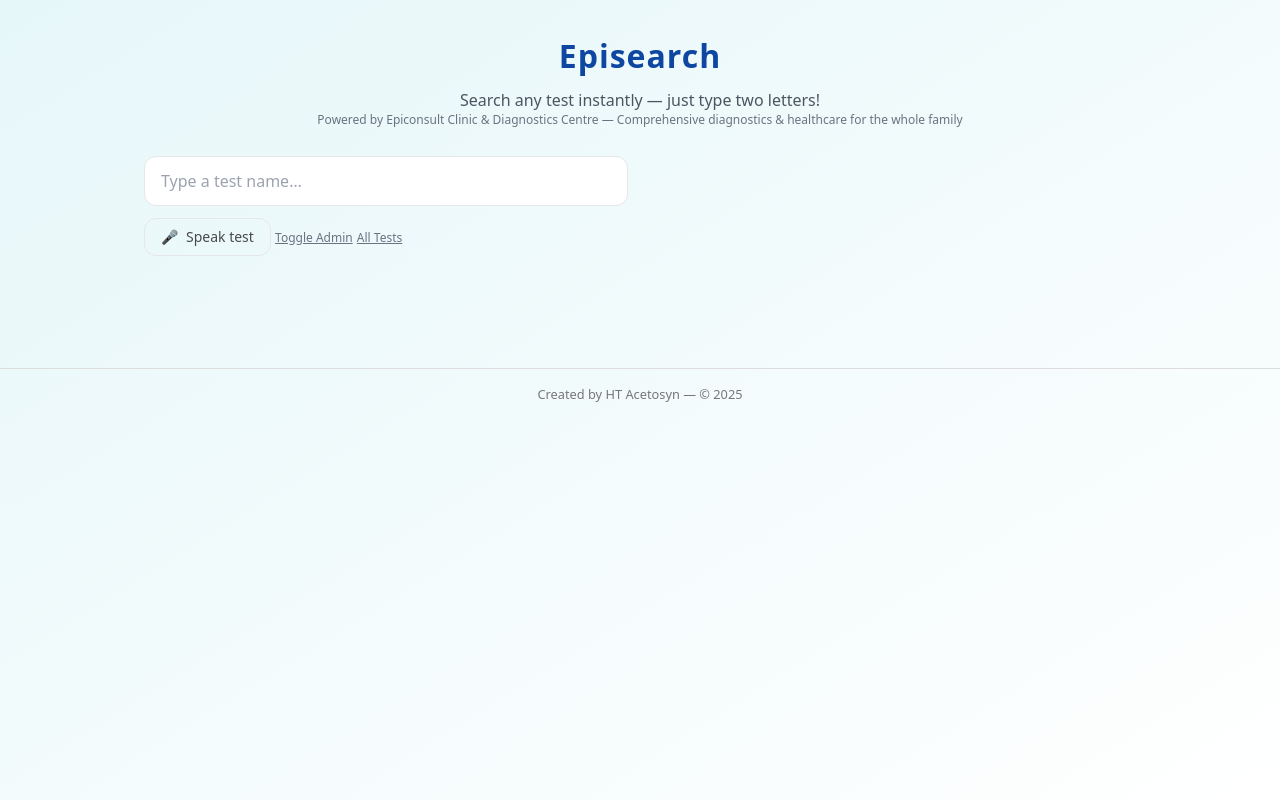
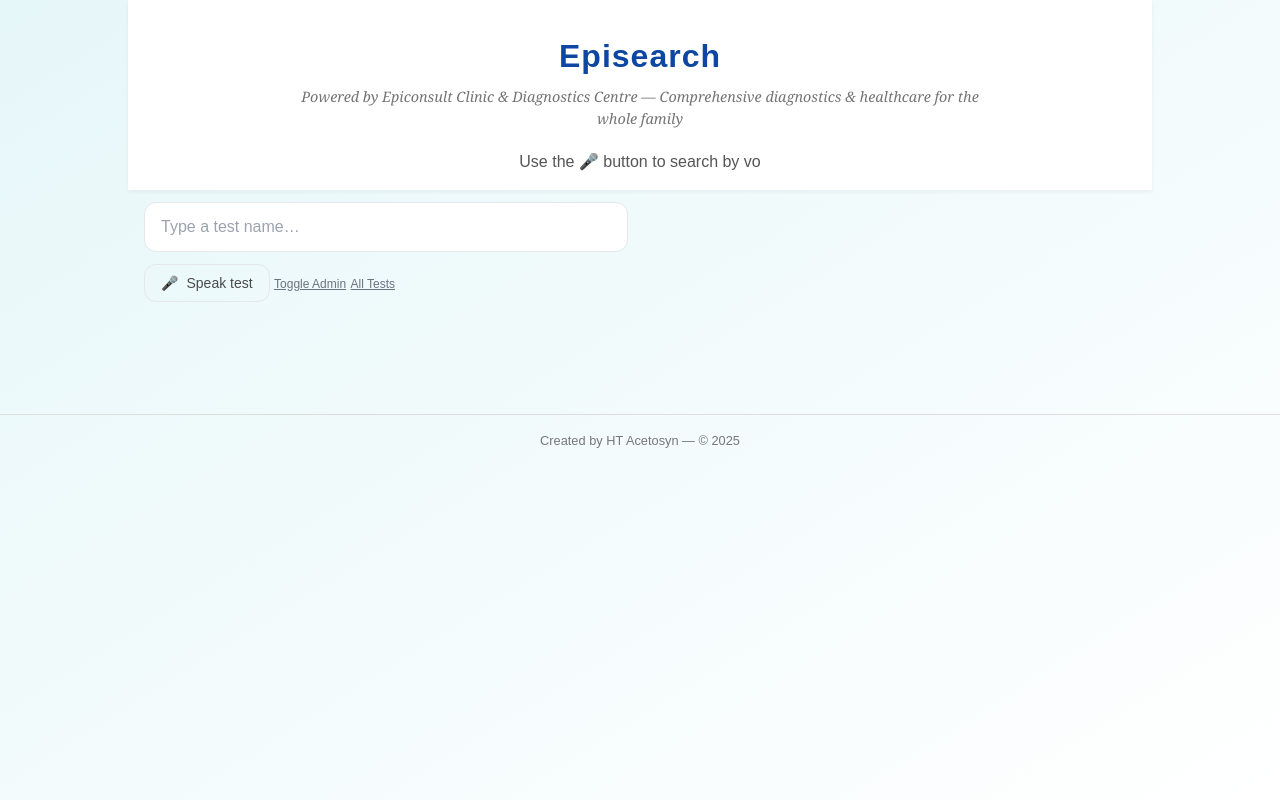
Before and after one commit to acetosyn/Episearch, a Flask app: page / in a window 1280 px wide. Run offline with Flask 3, Linux system fonts and the light colour scheme; some libraries are stand-ins or nearby versions.

Commit message:
All files added on second commit

```diff
--- a/static/css/style.css
+++ b/static/css/style.css
@@ -1,14 +1,32 @@
 :root {
-  --teal: #0D47A1; /* Updated main color */
+  --teal: #0D47A1; /* Main brand color */
   --text: #4A4A4A;
+  --light-bg: #f8f9fa;
+  --white: #ffffff;
 }
 
 body {
+  font-family: Arial, sans-serif;
+  margin: 0;
   color: var(--text);
+  background: var(--light-bg);
 }
 
 .bg-gradient {
   background: linear-gradient(to bottom right, #e6f7f9, #ffffff);
+}
+
+/* Logo / Header - Centered layout */
+header {
+  display: flex;
+  flex-direction: column;
+  align-items: center;
+  justify-content: center;
+  text-align: center;
+  gap: 0.25rem;
+  padding: 1rem 2rem;
+  background: var(--white);
+  box-shadow: 0 2px 4px rgba(0,0,0,0.05);
 }
 
 .logo-text {
@@ -18,11 +36,97 @@
   letter-spacing: 1px;
 }
 
+/* Tagline directly under logo */
+.powered-by {
+  font-style: italic;
+  font-size: 0.9rem;
+  font-family: 'Georgia', serif;
+  color: rgba(0, 0, 0, 0.55); /* Semi-transparent for elegance */
+  margin-top: 0.15rem; /* Very little space from logo */
+  margin-bottom: 0.5rem; /* Small gap before typewriter */
+  max-width: 700px;
+}
+
+/* Typewriter text under tagline */
+#typewriter {
+  display: block;
+  min-height: 1.5em; /* Prevents layout shift during typing */
+  color: #555;
+}
+
+/* Search Bar */
+.search-bar {
+  display: flex;
+  gap: 0.5rem;
+  margin: 2rem auto;
+  max-width: 600px;
+  padding: 0 1rem;
+}
+
+.search-bar input {
+  flex: 1;
+  padding: 0.75rem;
+  border-radius: 6px;
+  border: 1px solid #ccc;
+  font-size: 1rem;
+}
+
+.search-bar button {
+  padding: 0.75rem 1.25rem;
+  border: none;
+  background: var(--teal);
+  color: var(--white);
+  font-size: 1rem;
+  border-radius: 6px;
+  cursor: pointer;
+}
+
+.search-bar button:hover {
+  background: #08306b;
+}
+
+/* Test Results / Categories */
+.results-grid {
+  display: grid;
+  grid-template-columns: repeat(auto-fit, minmax(250px, 1fr));
+  gap: 1rem;
+  padding: 1rem 2rem;
+}
+
+.result-card {
+  background: var(--white);
+  padding: 1rem;
+  border-radius: 8px;
+  box-shadow: 0 1px 4px rgba(0,0,0,0.08);
+  transition: transform 0.2s ease, box-shadow 0.2s ease;
+}
+
 .result-card:hover {
-  transform: translateY(-1px);
+  transform: translateY(-2px);
+  box-shadow: 0 4px 8px rgba(0,0,0,0.12);
+}
+
+.result-title {
+  font-weight: 600;
+  margin-bottom: 0.5rem;
+  color: var(--teal);
+}
+
+.result-price {
+  font-weight: bold;
+  color: #222;
 }
 
 /* Scrollbar for All Tests panel */
+#allTestsPanel {
+  max-height: 400px;
+  overflow-y: auto;
+  padding: 1rem;
+  background: var(--white);
+  border-radius: 8px;
+  box-shadow: 0 1px 4px rgba(0,0,0,0.08);
+}
+
 #allTestsPanel::-webkit-scrollbar {
   width: 6px;
 }
@@ -40,3 +144,14 @@
   border-top: 1px solid #ddd;
   margin-top: 2rem;
 }
+
+/* Responsive Adjustments */
+@media (max-width: 768px) {
+  header {
+    flex-direction: column;
+    gap: 0.5rem;
+  }
+  .search-bar {
+    flex-direction: column;
+  }
+}
--- a/static/js/typewriter.js
+++ b/static/js/typewriter.js
@@ -2,11 +2,15 @@
   "Search any test instantly — just type two letters!",
   "Use the 🎤 button to search by voice.",
   "Click 'All Tests' to see our full catalogue with prices.",
-  "Admins can add or update tests using the Toggle Admin panel."
+  "All test have their respective prices listed.",
 ];
+
 let messageIndex = 0;
 let charIndex = 0;
 let isDeleting = false;
+let typingDelay = 50;    // faster typing
+let deletingDelay = 30;  // faster deleting
+let pauseDelay = 1000;   // pause between messages
 
 function typeWriter() {
   const el = document.getElementById('typewriter');
@@ -15,20 +19,24 @@
   if (!isDeleting) {
     el.textContent = current.substring(0, charIndex + 1);
     charIndex++;
+
     if (charIndex === current.length) {
       isDeleting = true;
-      setTimeout(typeWriter, 2000);
+      setTimeout(typeWriter, pauseDelay); // short pause at end
       return;
     }
   } else {
     el.textContent = current.substring(0, charIndex - 1);
     charIndex--;
+
     if (charIndex === 0) {
       isDeleting = false;
       messageIndex = (messageIndex + 1) % messages.length;
     }
   }
-  setTimeout(typeWriter, isDeleting ? 50 : 100);
+
+  setTimeout(typeWriter, isDeleting ? deletingDelay : typingDelay);
 }
 
 document.addEventListener('DOMContentLoaded', typeWriter);
+// Ensure the typewriter effect starts after the DOM is fully loaded
--- a/templates/index.html
+++ b/templates/index.html
@@ -4,25 +4,29 @@
   <meta charset="utf-8" />
   <meta name="viewport" content="width=device-width, initial-scale=1" />
   <title>Episearch</title>
-  <!-- Tailwind CDN -->
+
+  <!-- Tailwind CSS (CDN) -->
   <script src="https://cdn.tailwindcss.com"></script>
+
+  <!-- Custom styles -->
   <link rel="stylesheet" href="{{ url_for('static', filename='css/style.css') }}">
+
+  <!-- Browser theme color -->
   <meta name="theme-color" content="#0D47A1">
-  <style>
-    :root { --teal:#0D47A1; --text:#4A4A4A; }
-  </style>
 </head>
 <body class="bg-gradient min-h-screen text-[var(--text)]">
 
-  <!-- HEADER -->
-  <header class="max-w-5xl mx-auto px-4 pt-8 pb-4 text-center">
-    <a href="{{ url_for('index') }}" class="logo-text block">Episearch</a>
-    <p id="typewriter" class="mt-2 text-sm sm:text-base text-gray-600"></p>
-    <p class="text-xs text-gray-500">
-      Powered by Epiconsult Clinic & Diagnostics Centre — Comprehensive diagnostics & healthcare for the whole family
-    </p>
-  </header>
+<header class="max-w-5xl mx-auto px-4 pt-8 pb-4 text-center">
+  <a href="{{ url_for('index') }}" class="logo-text block">Episearch</a>
+  <p class="powered-by">
+    Powered by Epiconsult Clinic & Diagnostics Centre — Comprehensive diagnostics & healthcare for the whole family
+  </p>
+  <p id="typewriter" class="mt-2 text-sm sm:text-base text-gray-600"></p>
+</header>
 
+
+
+  <!-- MAIN CONTENT -->
   <main class="max-w-5xl mx-auto px-4 pb-20">
     <div class="grid grid-cols-1 md:grid-cols-2 gap-6 items-start">
 
@@ -78,6 +82,7 @@
     Created by HT Acetosyn — © 2025
   </footer>
 
+  <!-- Scripts -->
   <script src="{{ url_for('static', filename='js/app.js') }}"></script>
   <script src="{{ url_for('static', filename='js/typewriter.js') }}"></script>
 </body>
```
